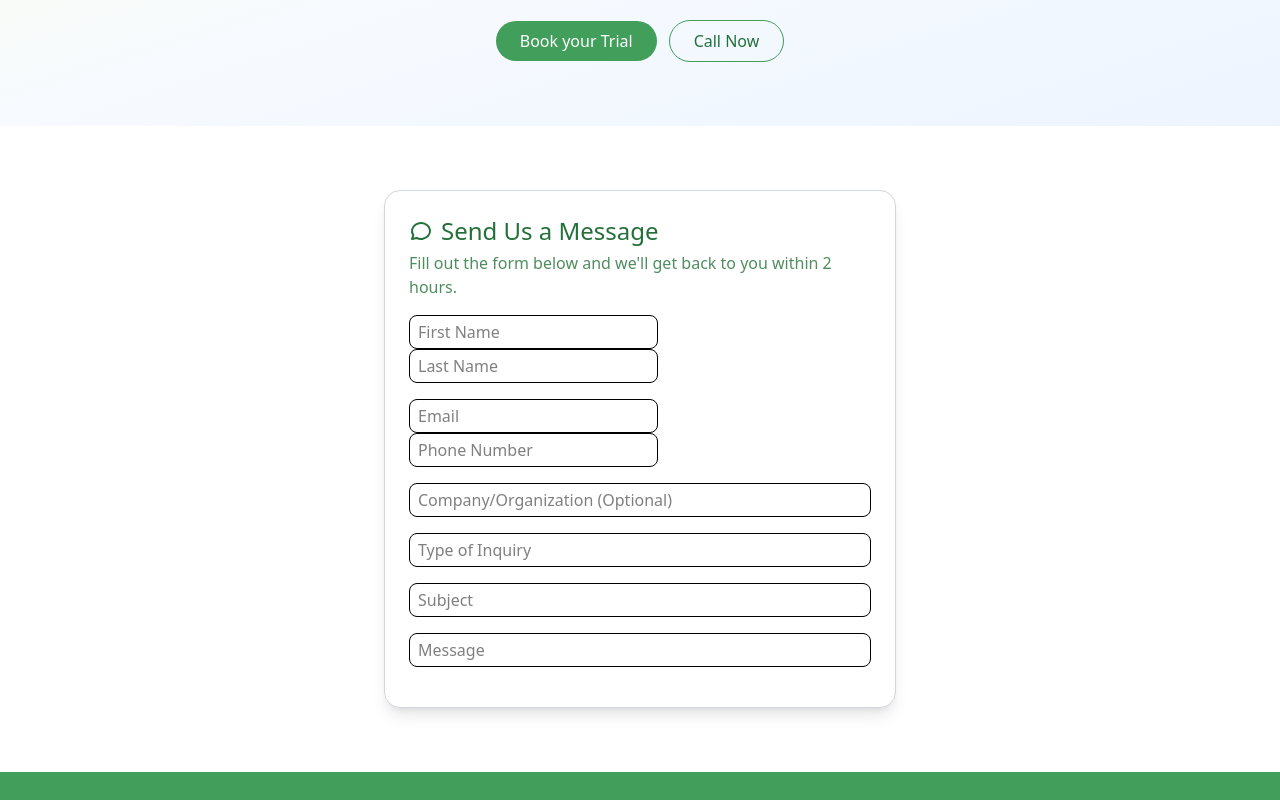
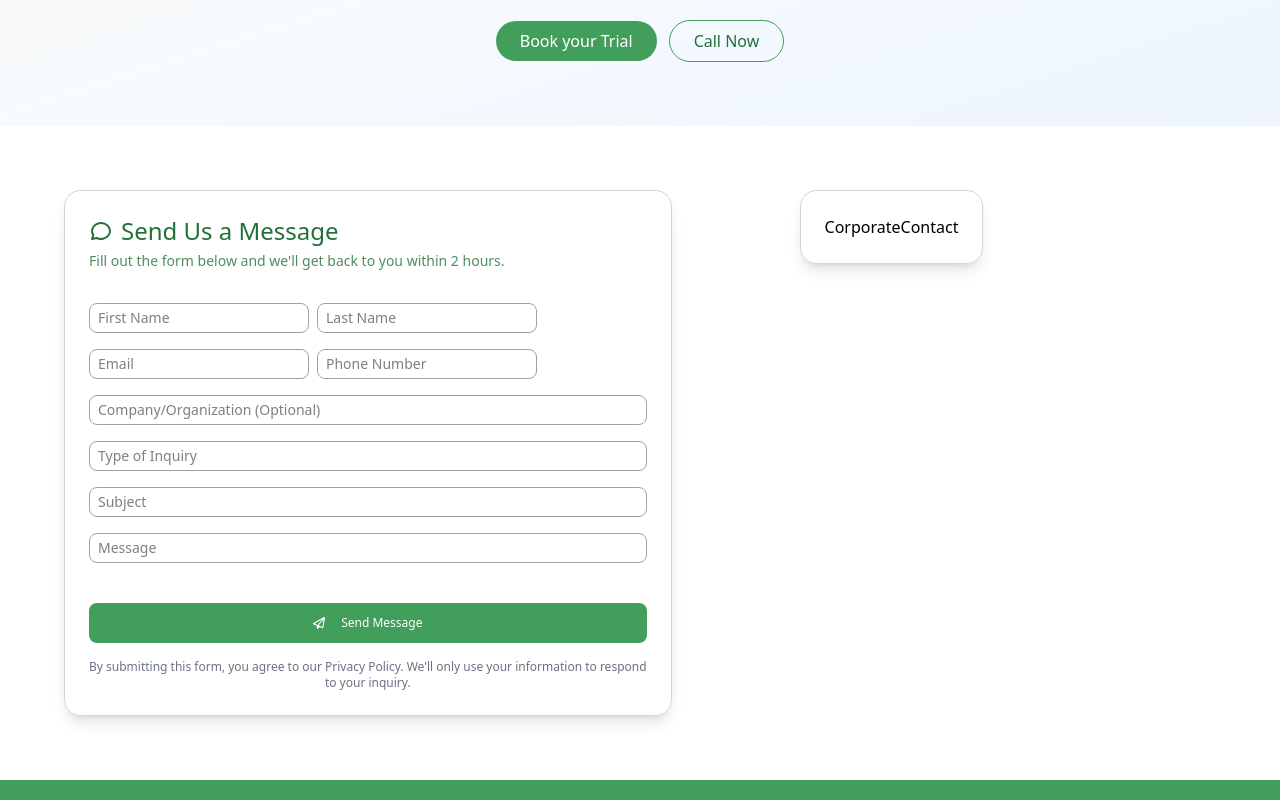
Before and after one commit to Sachin2634/zerodrop-web, a Next.js app: page /contactus in a window 1280 px wide. Shown: the part 360-1160 px from the top of the page. Built offline with nearby package versions, Linux system fonts and the light colour scheme.

Commit message:
feat: message box done and faq started (contact us page)

```diff
--- /dev/null
+++ b/src/app/contactus/components/CorporateContact.tsx
@@ -0,0 +1,9 @@
+import React from 'react'
+
+const CorporateContact = () => {
+  return (
+    <div className='rounded-2xl border border-gray-300 shadow-lg p-6 m-16'>CorporateContact</div>
+  )
+}
+
+export default CorporateContact
--- /dev/null
+++ b/src/app/contactus/components/FAQ.tsx
@@ -0,0 +1,33 @@
+import React from 'react'
+
+const QuesAnsFAQ = [
+    {
+        ques_field: "Contact",
+        question: "How do I schedule a service?",
+        answer: "You can book through our website, mobile app, or by calling our 24/7 customer service line."
+    },
+    {
+        ques_field: "Contact",
+        question: "What areas do you serve?",
+        answer: "We currently operate in 50+ cities across the United States. Check our service area map for coverage."
+    },
+    {
+        ques_field: "Contact",
+        question: "Is your cleaning solution safe for all car types?",
+        answer: "Yes! Our eco-friendly formula is safe for all paint types, including premium and luxury vehicles."
+    },
+]
+
+const FAQ = (field: string) => {
+  return (
+    <div className='rounded-2xl border border-gray-300 shadow-lg p-6 m-16'>
+      <div>Frequently Asked Questions</div>
+      <div>Quick answers to common questions</div>
+      {/* { QuesAnsFAQ.map((string, idx) => {
+
+      })} */}
+    </div>
+  )
+}
+
+export default FAQ
--- a/src/app/contactus/components/MessageForm.tsx
+++ b/src/app/contactus/components/MessageForm.tsx
@@ -1,28 +1,38 @@
 import React from "react";
+import { FaRegPaperPlane } from "react-icons/fa6";
 import { TbMessageCircle } from "react-icons/tb";
 
 const MessageForm = () => {
   return (
-    <div className="rounded-2xl border border-gray-300 shadow-lg p-6 max-w-lg mx-auto my-16">
+    <div className="rounded-2xl border border-gray-300 shadow-lg p-6 m-16">
       <div className="flex gap-2 items-center text-2xl text-[#237039] mb-1">
         <TbMessageCircle /> Send Us a Message
       </div>
-      <div className="text-[#237039]/80">
+      <div className="text-[#237039]/80 text-sm">
         Fill out the form below and we'll get back to you within 2 hours.
       </div>
-      <div className="flex flex-col gap-4 my-4 w-full">
+      <div className="flex flex-col gap-4 my-8 w-full">
         <div className="w-full">
-          <input type="text" className="border px-2 py-1 rounded-lg mr-2" placeholder="First Name"/>
-          <input type="text" className="border px-2 py-1 rounded-lg" placeholder="Last Name"/>
+          <input type="text" className="border border-gray-400 px-2 py-1 rounded-lg text-sm mr-2" placeholder="First Name"/>
+          <input type="text" className="border border-gray-400 px-2 py-1 rounded-lg text-sm" placeholder="Last Name"/>
         </div>
         <div>
-          <input type="email" className="border px-2 py-1 rounded-lg mr-2" placeholder="Email"/>
-          <input type="text" className="border px-2 py-1 rounded-lg" placeholder="Phone Number"/>
+          <input type="email" className="border border-gray-400 px-2 py-1 rounded-lg text-sm mr-2" placeholder="Email"/>
+          <input type="text" className="border border-gray-400 px-2 py-1 rounded-lg text-sm" placeholder="Phone Number"/>
         </div>
-        <input type="text" className="border px-2 py-1 rounded-lg" placeholder="Company/Organization (Optional)"/>
-        <input type="text" className="border px-2 py-1 rounded-lg" placeholder="Type of Inquiry"/>
-        <input type="text" className="border px-2 py-1 rounded-lg" placeholder="Subject"/>
-        <input type="text" className="border px-2 py-1 rounded-lg" placeholder="Message"/>
+        <input type="text" className="border border-gray-400 px-2 py-1 rounded-lg text-sm" placeholder="Company/Organization (Optional)"/>
+        <input type="text" className="border border-gray-400 px-2 py-1 rounded-lg text-sm" placeholder="Type of Inquiry"/>
+        <input type="text" className="border border-gray-400 px-2 py-1 rounded-lg text-sm" placeholder="Subject"/>
+        <input type="textarea" className="border border-gray-400 px-2 py-1 rounded-lg text-sm" placeholder="Message"/>
+      </div>
+      <button className="w-full mt-2 mb-4">
+        <div className="flex w-full justify-center items-center bg-[#419E5B] text-white text-xs px-4 py-3 rounded-lg">
+          <FaRegPaperPlane className="mr-4" />
+          Send Message
+        </div>
+      </button>
+      <div className="text-gray-500 text-xs text-center">
+        By submitting this form, you agree to our Privacy Policy. We'll only use your information to respond <br /> to your inquiry.
       </div>
     </div>
   );
--- a/src/app/contactus/page.tsx
+++ b/src/app/contactus/page.tsx
@@ -1,13 +1,19 @@
 import React from 'react'
 import ContactHeader from './components/ContactHeader'
 import MessageForm from './components/MessageForm'
+import FAQ from './components/FAQ'
+import CorporateContact from './components/CorporateContact'
 
 const ContactUs = () => {
   return (
     <div>
       <ContactHeader />
-      <div>
+      <div className='flex'>
         <MessageForm />
+        <div>
+          {/* <FAQ field= "contact"/> */}
+          <CorporateContact />
+        </div>
       </div>
     </div>
   )
```
